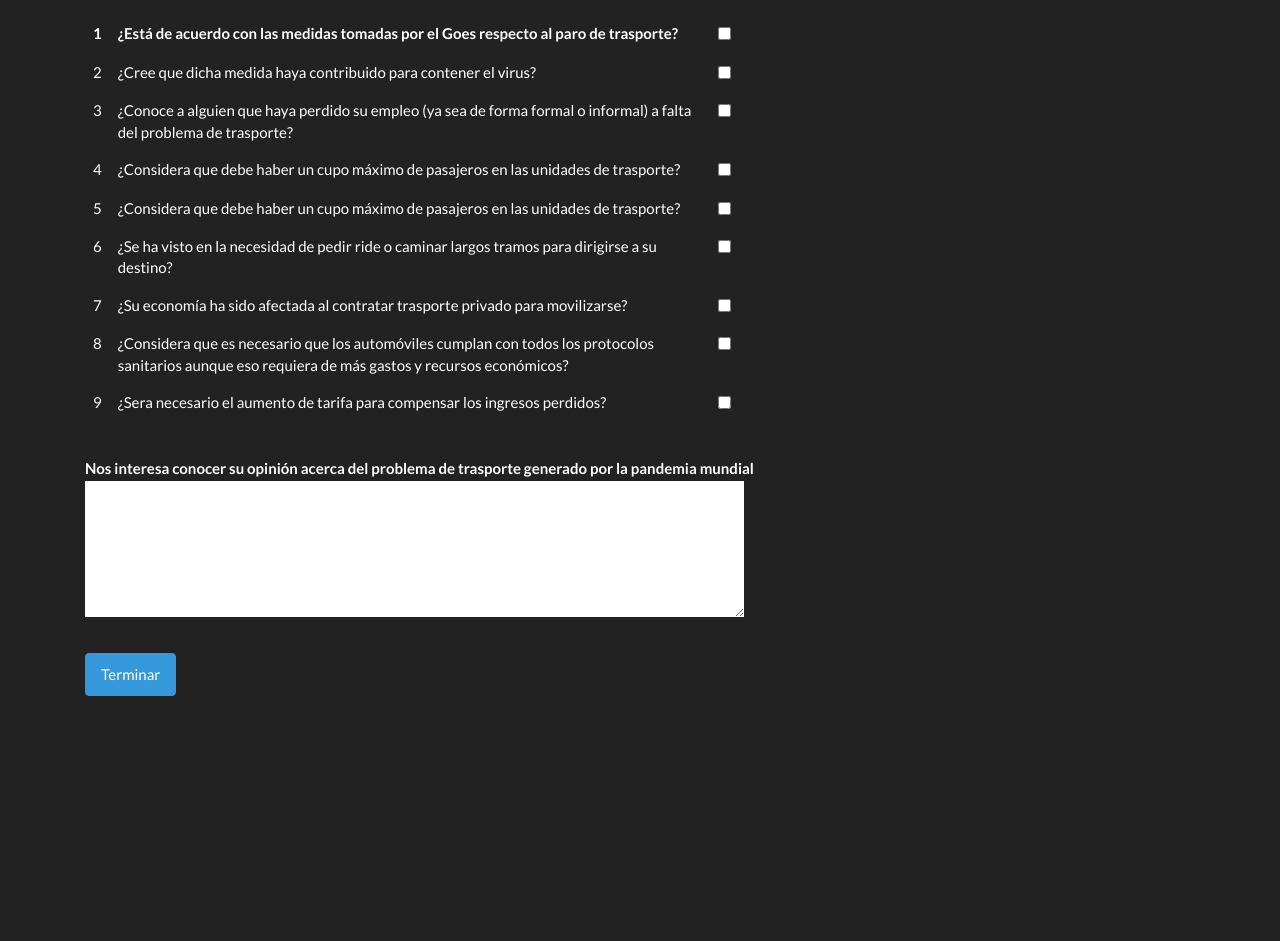
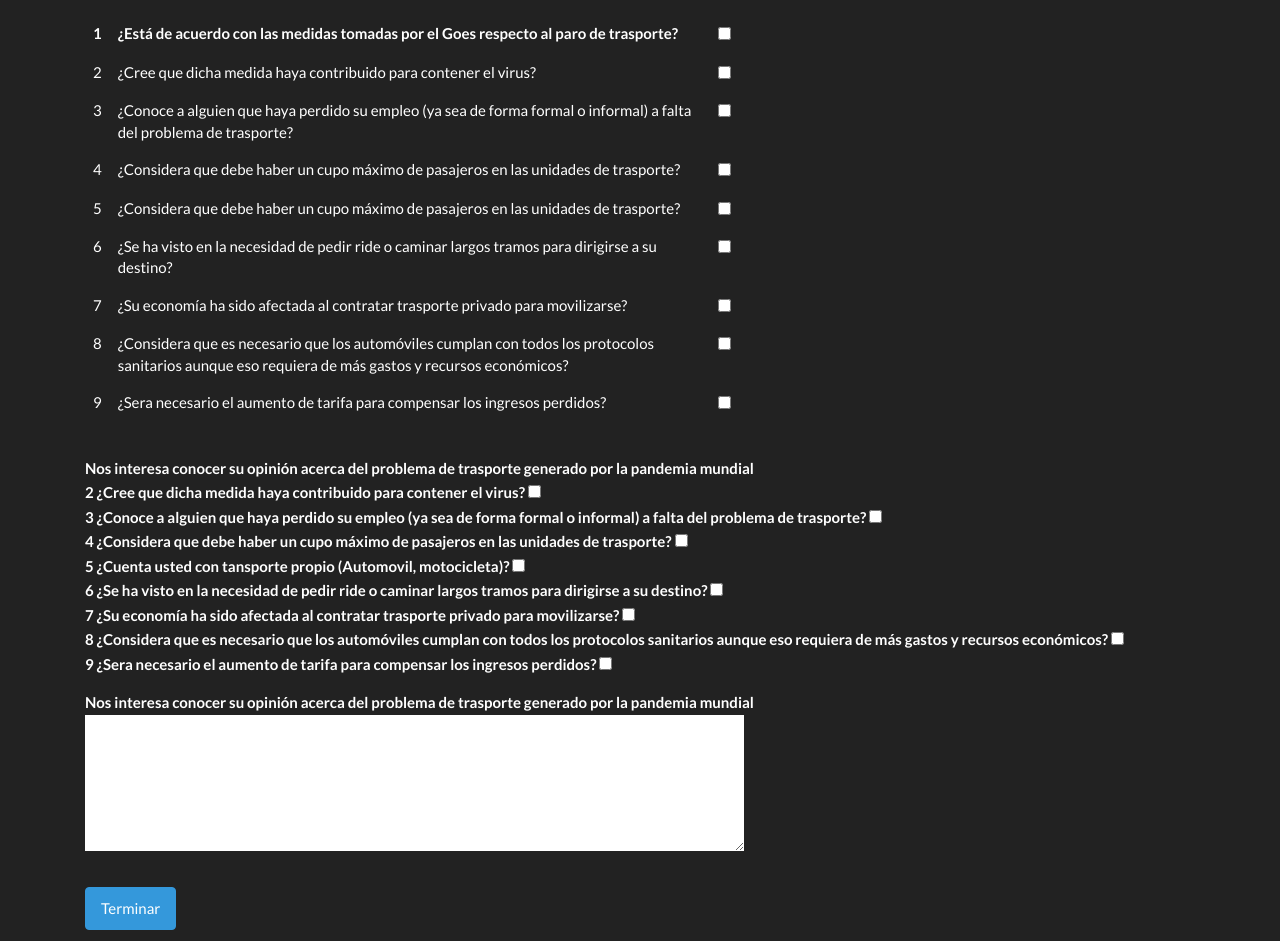
Before and after one commit to repositorioUES/ProyectoEncuesta, a Django app: page /LlenarEncuesta/ in a window 1280 px wide. Shown: the part 126-1067 px from the top of the page. Before the commit the page ends 822 px from the top, so only its background shows below. Run offline with Django 3.2, Linux system fonts and the light colour scheme.

Commit message:
(GO11001) modificando estilos

```diff
--- a/DjangoProject/ProTransApp/views.py
+++ b/DjangoProject/ProTransApp/views.py
@@ -244,7 +244,7 @@ def obtenerPreguntas(dui):
 
 	respuesta5 = Respuesta.objects.filter(dui = dui).filter(numerodepregunta = 5).exists()
 	if respuesta5:
-		listaRespuestas.append("5 ¿Considera que debe haber un cupo máximo de pasajeros en las unidades de trasporte?")
+		listaRespuestas.append("5 ¿Cuenta usted con tansporte propio (Automovil, motocicleta)?")
 
 	respuesta6 = Respuesta.objects.filter(dui = dui).filter(numerodepregunta = 6).exists()
 	if respuesta6:
--- a/DjangoProject/templates/llenarE.html
+++ b/DjangoProject/templates/llenarE.html
@@ -68,6 +68,24 @@
 			</table>
 			<br>
 			<label>Nos interesa conocer su opinión acerca del problema de trasporte generado por la pandemia mundial</label>
+			<label>2 ¿Cree que dicha medida haya contribuido para contener el virus? </label> <input type="checkbox" name="p2" value="2">
+			<br>
+			<label>3 ¿Conoce a alguien que haya perdido su empleo (ya sea de forma formal o informal) a falta del problema de trasporte? </label> <input type="checkbox" name="p3" value="3">
+			<br>
+			<label>4 ¿Considera que debe haber un cupo máximo de pasajeros en las unidades de trasporte? </label> <input type="checkbox" name="p4" value="4">
+			<br>
+			<label>5 ¿Cuenta usted con tansporte propio (Automovil, motocicleta)? </label> <input type="checkbox" name="p5" value="5">
+			<br>
+			<label>6 ¿Se ha visto en la necesidad de pedir ride o caminar largos tramos para dirigirse a su destino? </label> <input type="checkbox" name="p6" value="6">
+			<br>
+			<label>7 ¿Su economía ha sido afectada al contratar trasporte privado para movilizarse? </label> <input type="checkbox" name="p7" value="7">
+			<br>
+			<label>8 ¿Considera que es necesario que los automóviles cumplan con todos los protocolos sanitarios aunque eso requiera de más gastos y recursos económicos? </label> <input type="checkbox" name="p8" value="8">
+			<br>
+			<label>9 ¿Sera necesario el aumento de tarifa para compensar los ingresos perdidos? </label> <input type="checkbox" name="p9" value="9">
+			<br>
+			<br>
+			<label>Nos interesa conocer su opinión acerca del problema de trasporte generado por la pandemia mundial</label>
 			<textarea name="campoOpcional" rows="8" wrap="off / soft / hard" cols="80"></textarea>
 			<br>
 			<br>
```
Also changed, not shown: DjangoProject/templates/index.html (+3 -4 lines), DjangoProject/templates/listarUsuarios.html (+10 -0 lines).
